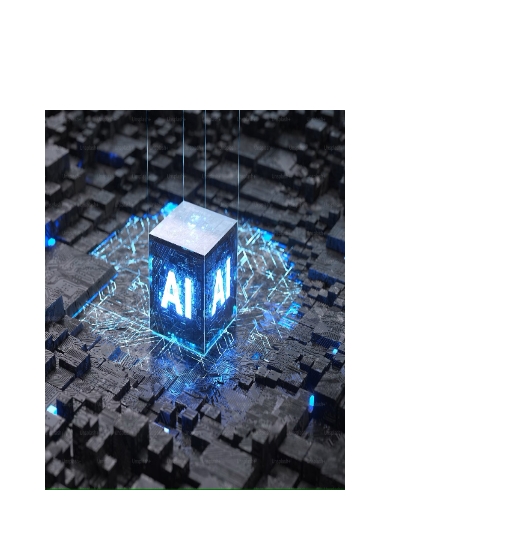
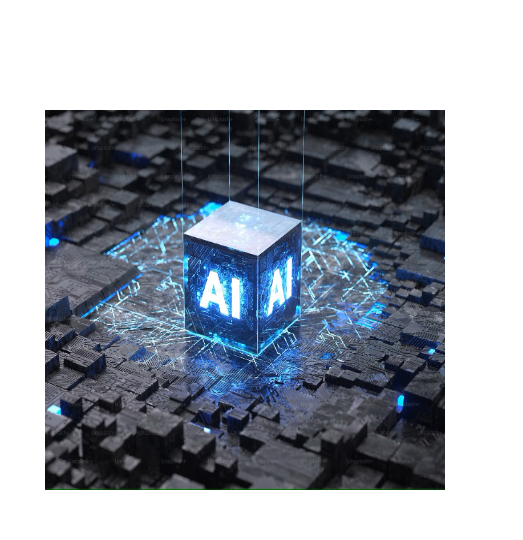
Before and after one commit to Murugan-Karthick/karthick_murugan.github.io, a plain HTML site: page index.html in a window 1280 px wide. Shown: the part 174-714 px from the top of the page, 136-659 px from the left. Drawn offline with Linux system fonts and the light colour scheme.

Commit message:
Update index.html

```diff
--- a/index.html
+++ b/index.html
@@ -38,7 +38,7 @@
     </nav>
     <section id="profile">
       <div class="section__pic-container">
-        <img src="./assets/profile-pic.jpg" alt="Karthick profile picture" style="width:75%; height: 95%;" />
+        <img src="./assets/profile-pic.jpg" alt="Karthick profile picture" style="width:100%; height: 95%;" />
       </div>
       <div class="section__text">
         <p class="section__text__p1">Hello, I'm</p>
```
